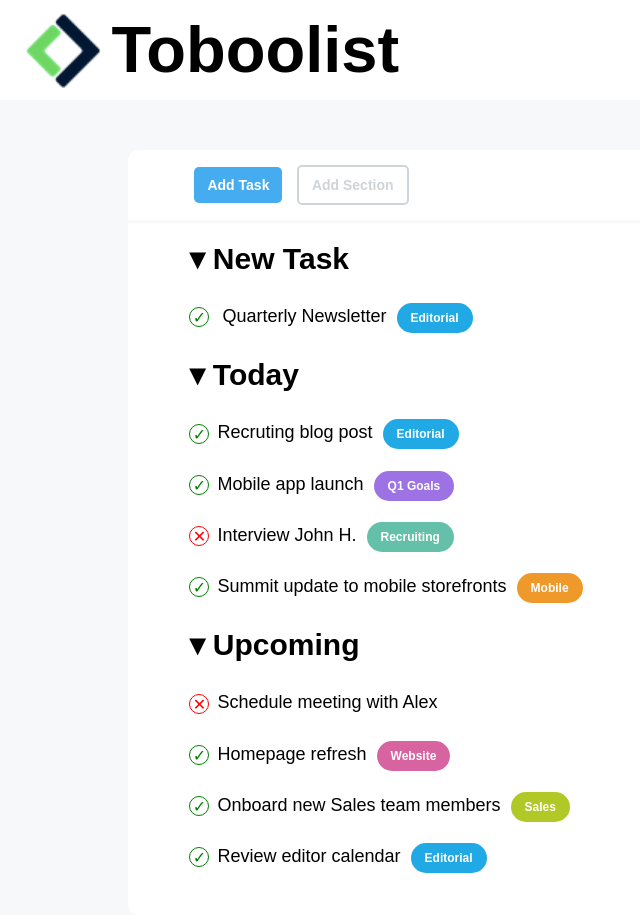
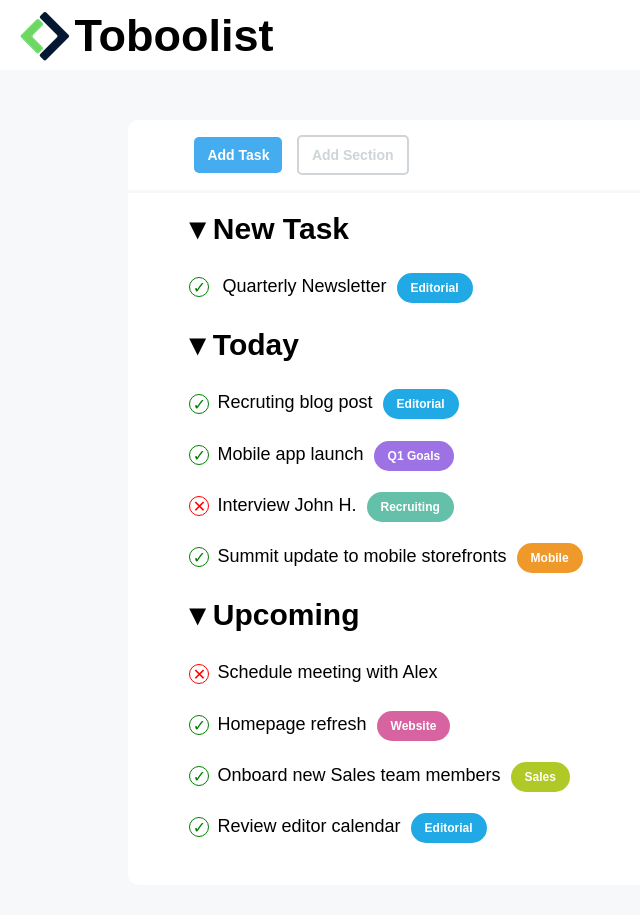
Before and after one commit to pierdomenicoguarnieri/html-css-toboolist, a plain HTML site: page index.html in a window 1280 px wide. Shown: the whole page, without its empty margins (0-640 px from the left). After the commit the page ends 885 px from the top, so only its background shows below. Drawn offline with Linux system fonts and the light colour scheme.

Commit message:
[changed] header in html [changed] header in css

```diff
--- a/assets/css/style.css
+++ b/assets/css/style.css
@@ -12,23 +12,20 @@ body{
 
 /* Header */
 header{
-  height: 100px;
+  height: 70px;
   background-color: white;
   margin-bottom: 50px;
+  padding: 10px 20px;
 }
 
-header h1{
-  display: inline-block;
-  font-size: 65px;
+header span{
+  font-size: 45px;
+  font-weight: 900;
+  vertical-align: middle;
 }
 
 header img{
-  width: 75px;
-  margin: 0 0.5% 0 2%;
-}
-
-.center{
-  line-height: 100px;
+  height: 100%;
   vertical-align: middle;
 }
 
--- a/index.html
+++ b/index.html
@@ -11,8 +11,8 @@
   <body>
     <!-- Header -->
     <header>
-      <img class="center" src="assets/img/img/Logo.png" alt="Toboolist Logo" title="Toboolist Logo">
-      <h1 class="center">Toboolist</h1>
+      <img src="assets/img/img/Logo.png" alt="Toboolist Logo" title="Toboolist Logo">
+      <span>Toboolist</span>
     </header>
 
     <!-- Main -->
```
